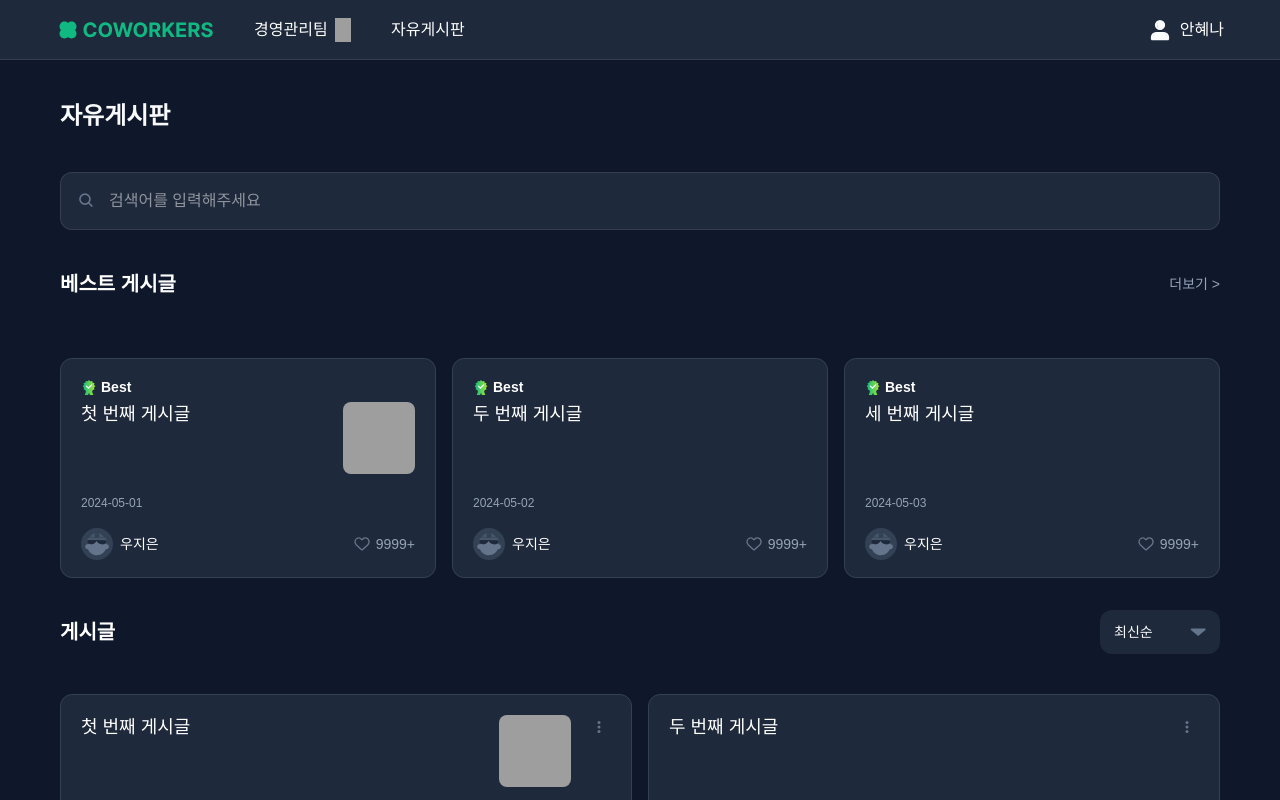
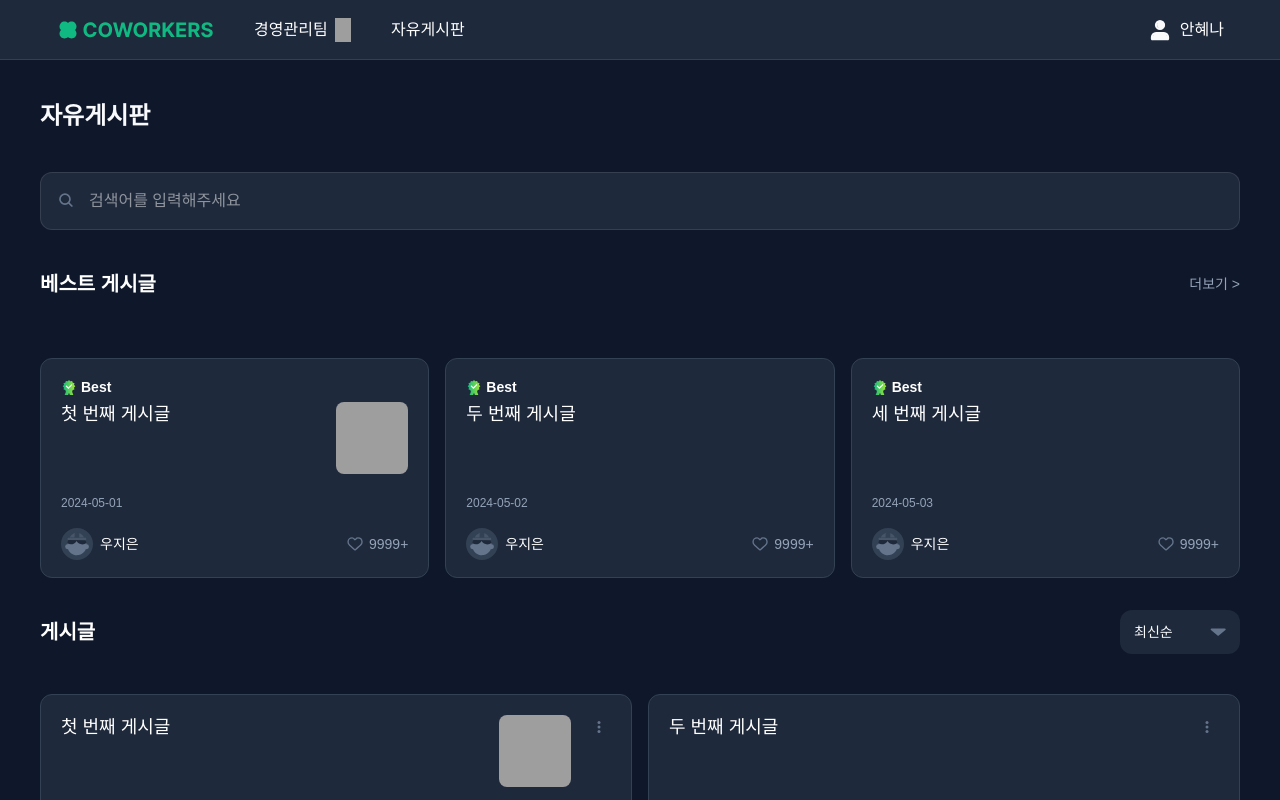
Before and after one commit to ozen0718/coworkers, a Next.js app: page /boards in a window 1280 px wide. Shown: the top 800 px of the page. Built offline with nearby package versions, Linux system fonts and the light colour scheme; grey boxes are pictures that could not be loaded.

Commit message:
[Refactor] Boards page layout

```diff
--- a/src/app/(main)/boards/page.tsx
+++ b/src/app/(main)/boards/page.tsx
@@ -36,7 +36,7 @@ export default function BoardPage() {
 
   if (!hasMounted) {
     return (
-      <div className="flex h-screen items-center justify-center">
+      <div className="flex h-[calc(100dvh-60px)] items-center justify-center">
         <div className="h-6 w-6 animate-spin rounded-full border-t-2 border-b-2 border-gray-400"></div>
         <span className="text-gray400 ml-2">로딩 중입니다...</span>
       </div>
@@ -44,13 +44,10 @@ export default function BoardPage() {
   }
 
   return (
-    <div className="bg-bg300 flex min-h-screen flex-col items-center text-white">
-      <div className="w-full max-w-[1200px] px-5">
-        <div className="w-full max-w-[1200px]">
-          <p className="text-gray100 mt-10 font-bold sm:text-2xl">자유게시판</p>
-        </div>
+    <div className="my-10">
+      <h1 className="text-gray100 text-lg font-bold sm:text-2xl">자유게시판</h1>
 
-        <div className="relative mt-10 w-full max-w-[1201px]">
+      <div className="relative mt-10 w-full">
         <img
           src="/icons/search.svg"
           alt="검색 아이콘"
@@ -115,6 +112,5 @@ export default function BoardPage() {
         </>
       )}
     </div>
-    </div>
   );
 }
```
Lines whose indentation alone changed are shown as unchanged.
